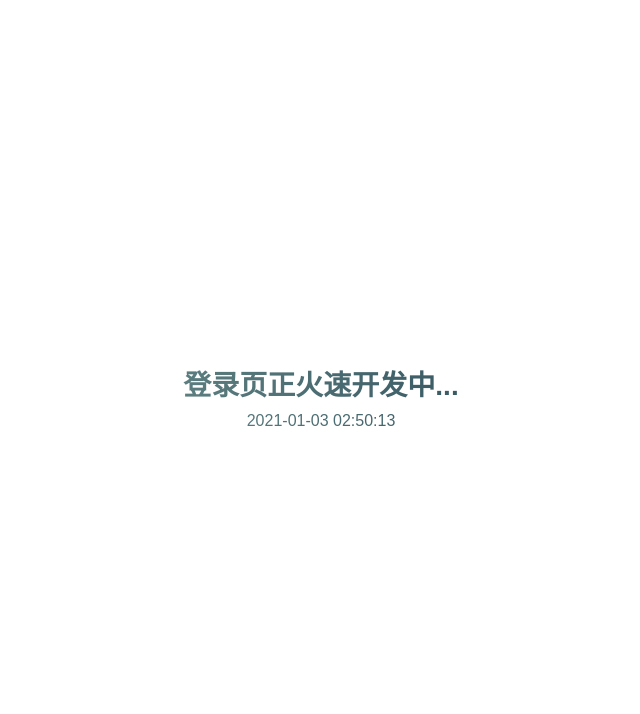
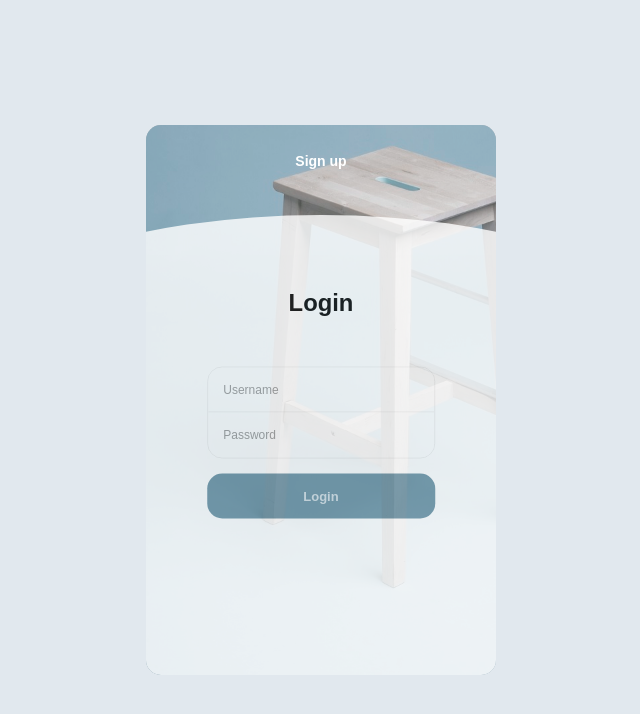
Before and after one commit to zclzone/qs-zone, a Vue app: page /login in a window 1280 px wide. Shown: the top 714 px of the page, without its empty margins (319-959 px from the left). Built offline with nearby package versions, Linux system fonts and the light colour scheme; a small style sheet from the web is missing.

Commit message:
完善登录页

```diff
--- a/src/utils/request.js
+++ b/src/utils/request.js
@@ -1,5 +1,6 @@
 import axios from 'axios'
 import { getToken } from '@/utils/cookie'
+import router from '@/router'
 
 const service = axios.create({
   timeout: 30000,
@@ -20,6 +21,7 @@ service.interceptors.request.use(
     const token = getToken()
     if (!token) {
       alert('请登录')
+      router.replace('/login')
       return Promise.reject('未登录')
     }
     config.headers['Authorization'] = token
@@ -32,7 +34,7 @@ service.interceptors.response.use(
   response => response.data,
   async err => {
     if (err.status = '401') {
-      alert('登录过期，请重新登录')
+      console.error(error)
     }
     return Promise.reject(err)
   }
--- a/src/views/home/components/favorites.vue
+++ b/src/views/home/components/favorites.vue
@@ -222,24 +222,50 @@ export default {
       this.favorite = {}
     },
     async getFavorites(id = 1) {
+      try {
+        $loading.show()
         const res = await getCollectionById({ id })
+        $loading.hide()
         if (res.message === 'OK' && res.collection.content) {
           localStorage.setItem('favorites', res.collection.content)
           this.favorites = JSON.parse(res.collection.content)
+        } else {
+          alert(res.message)
+        }
+      } catch (error) {
+        $loading.hide()
+        console.error(error)
       }
     },
     async syncToLocal() {
+      try {
+        $loading.show()
         const res = await getCollectionByUserId()
+        $loading.hide()
         if (res.message === 'OK') {
           this.favorites = JSON.parse(res.collection.content)
           alert('同步成功')
+        } else {
+          alert(res.message)
+        }
+      } catch (error) {
+        $loading.hide()
+        console.error(error)
       }
     },
     async syncToRemote() {
+      try {
+        $loading.show()
         const res = await updateCollection({
           content: localStorage.getItem('favorites'),
         })
         alert(res.message)
+
+        $loading.hide()
+      } catch (error) {
+        $loading.hide()
+        console.error(error)
+      }
     },
   },
 }
--- a/src/views/login/index.vue
+++ b/src/views/login/index.vue
@@ -1,14 +1,75 @@
 <template>
   <div class="view">
-    <helloworld msg="登录页正火速开发中..." />
+    <div class="form">
+      <div class="signup" :class="{ 'slide-up': page === 'login' }">
+        <h2 class="form-title" id="signup" @click="page = 'signup'">Sign up</h2>
+        <div class="form-holder">
+          <input type="text" class="input" placeholder="Name" />
+          <input type="email" class="input" placeholder="Email" />
+          <input type="password" class="input" placeholder="Password" />
+        </div>
+        <button class="submit-btn">Sign up</button>
+      </div>
+      <div class="login" :class="{ 'slide-up': page === 'signup' }">
+        <div class="center">
+          <h2 class="form-title" id="login" @click="page = 'login'">Login</h2>
+          <div class="form-holder">
+            <input
+              v-model="loginInfo.name"
+              type="text"
+              class="input"
+              placeholder="Username"
+            />
+            <input
+              v-model="loginInfo.password"
+              type="password"
+              class="input"
+              placeholder="Password"
+            />
+          </div>
+          <button class="submit-btn" @click="handleLogin">Login</button>
+        </div>
+      </div>
+    </div>
   </div>
 </template>
 
 <script>
-import helloworld from '@/components/helloworld'
+import { login, register } from '@/api/auth'
+import { getToken, setToken } from '@/utils/cookie'
 export default {
-  components: {
-    helloworld,
+  data() {
+    return {
+      page: 'login',
+      loginInfo: {
+        name: '',
+        password: '',
+      },
+    }
+  },
+  methods: {
+    async handleLogin() {
+      const { name, password } = this.loginInfo
+      if (!name || !password) {
+        alert('请输入用户名和密码')
+        return
+      }
+      try {
+        $loading.show()
+        const res = await login({ name, password: +password })
+        $loading.hide()
+        if (res.code === 0) {
+          const token = 'Bearer ' + res.token
+          setToken(token)
+          this.$router.push('/')
+        } else {
+          alert(res.message)
+        }
+      } catch (error) {
+        $loading.hide()
+        console.error(error)
+      }
+    },
   },
 }
 </script>
@@ -16,5 +77,272 @@ export default {
 <style lang="scss" scoped>
 .view {
   height: 100%;
+  background-color: #e1e8ee;
+  display: flex;
+  align-items: center;
+  justify-content: center;
+  .form {
+    background-color: #222;
+    background-color: rgba($color: #000000, $alpha: 0.3);
+    border-radius: 15px;
+    height: 550px;
+    width: 350px;
+    position: relative;
+    overflow: hidden;
+
+    &::after {
+      content: '';
+      opacity: 0.8;
+      position: absolute;
+      top: 0;
+      right: 0;
+      bottom: 0;
+      left: 0;
+      background-repeat: no-repeat;
+      background-position: left bottom;
+      background-size: 500px;
+      background-image: url('~@/assets/images/login_bg.jpg');
+    }
+
+    .signup {
+      position: absolute;
+      top: 50%;
+      left: 50%;
+      transform: translate(-50%, -50%);
+      -webkit-transform: translate(-50%, -50%);
+      width: 65%;
+      z-index: 5;
+      transition: all 0.8s ease;
+      -webkit-transition: all 0.8s ease;
+
+      &.slide-up {
+        top: 5%;
+        transform: translate(-50%, 0%);
+        -webkit-transform: translate(-50%, 0%);
+        transition: all 0.8s ease;
+        -webkit-transition: all 0.8s ease;
+      }
+
+      &.slide-up .form-holder,
+      &.slide-up .submit-btn {
+        opacity: 0;
+        visibility: hidden;
+      }
+
+      &.slide-up .form-title {
+        font-size: 1em;
+        cursor: pointer;
+      }
+
+      &.slide-up .form-title span {
+        margin-right: 5px;
+        opacity: 1;
+        visibility: visible;
+        transition: all 0.8s ease;
+        -webkit-transition: all 0.8s ease;
+      }
+
+      .form-title {
+        color: #fff;
+        font-size: 1.7em;
+        text-align: center;
+      }
+
+      .form-holder {
+        border-radius: 15px;
+        background-color: #fff;
+        overflow: hidden;
+        margin-top: 50px;
+        opacity: 0.8;
+        visibility: visible;
+        transition: all 0.8s;
+        -webkit-transition: all 0.8s ease;
+
+        .input {
+          border: 0;
+          outline: none;
+          box-shadow: none;
+          display: block;
+          height: 45px;
+          line-height: 45px;
+          padding: 8px 15px;
+          border-bottom: 1px solid #eee;
+          width: 100%;
+          font-size: 14px;
+
+          &:last-child {
+            border-bottom: none;
+          }
+          &::-webkit-input-placeholder {
+            color: rgba(0, 0, 0, 0.4);
+          }
+        }
+      }
+
+      .submit-btn {
+        background-color: rgba(0, 0, 0, 0.4);
+        color: rgba(256, 256, 256, 0.7);
+        border: 0;
+        border-radius: 15px;
+        display: block;
+        margin: 15px auto;
+        padding: 15px 45px;
+        width: 100%;
+        font-size: 13px;
+        font-weight: bold;
+        cursor: pointer;
+        opacity: 1;
+        visibility: visible;
+        transition: all 0.8s;
+        -webkit-transition: all 0.8s ease;
+
+        &:hover {
+          transition: all 0.8s ease;
+          background-color: rgba(0, 0, 0, 0.8);
+        }
+      }
+    }
+
+    .login {
+      position: absolute;
+      opacity: 0.8;
+      top: 20%;
+      left: 0;
+      right: 0;
+      bottom: 0;
+      background-color: #fff;
+      z-index: 5;
+      transition: all 0.8s ease;
+      -webkit-transition: all 0.8s ease;
+
+      &::before {
+        content: '';
+        position: absolute;
+        left: 50%;
+        top: -20px;
+        transform: translate(-50%, 0);
+        -webkit-transform: translate(-50%, 0);
+        background-color: #fff;
+        width: 200%;
+        height: 250px;
+        border-radius: 50%;
+        z-index: 4;
+        transition: all 0.8s ease;
+        -webkit-transition: all 0.8s ease;
+      }
+
+      .center {
+        position: absolute;
+        top: calc(50% - 10%);
+        left: 50%;
+        transform: translate(-50%, -50%);
+        -webkit-transform: translate(-50%, -50%);
+        width: 65%;
+        z-index: 5;
+        transition: all 0.8s ease;
+        -webkit-transition: all 0.8s ease;
+
+        .form-title {
+          color: #000;
+          font-size: 1.7em;
+          text-align: center;
+        }
+
+        .form-holder {
+          border-radius: 15px;
+          background-color: #fff;
+          border: 1px solid #eee;
+          overflow: hidden;
+          margin-top: 50px;
+
+          visibility: visible;
+          transition: all 0.8s ease;
+          -webkit-transition: all 0.8s ease;
+
+          .input {
+            border: 0;
+            outline: none;
+            box-shadow: none;
+            display: block;
+            height: 45px;
+            line-height: 45px;
+            padding: 8px 15px;
+            border-bottom: 1px solid #eee;
+            width: 100%;
+            font-size: 12px;
+
+            &:last-child {
+              border-bottom: 0;
+            }
+            &::-webkit-input-placeholder {
+              color: rgba(0, 0, 0, 0.4);
+            }
+          }
+        }
+
+        .submit-btn {
+          background-color: #6b92a4;
+          color: rgba(256, 256, 256, 0.7);
+          border: 0;
+          border-radius: 15px;
+          display: block;
+          margin: 15px auto;
+          padding: 15px 45px;
+          width: 100%;
+          font-size: 13px;
+          font-weight: bold;
+          cursor: pointer;
+          opacity: 1;
+          visibility: visible;
+          transition: all 0.8s ease;
+          -webkit-transition: all 0.8s ease;
+
+          &:hover {
+            transition: all 0.8s ease;
+            background-color: rgba(0, 0, 0, 0.8);
+          }
+        }
+      }
+
+      &.slide-up {
+        top: 90%;
+        transition: all 0.8s ease;
+        -webkit-transition: all 0.8s ease;
+      }
+
+      &.slide-up .center {
+        top: 10%;
+        transform: translate(-50%, 0%);
+        -webkit-transform: translate(-50%, 0%);
+        transition: all 0.8s ease;
+        -webkit-transition: all 0.8s ease;
+      }
+
+      &.slide-up .form-holder,
+      &.slide-up .submit-btn {
+        opacity: 0;
+        visibility: hidden;
+        transition: all 0.8s ease;
+        -webkit-transition: all 0.8s ease;
+      }
+
+      &.slide-up .form-title {
+        font-size: 1em;
+        margin: 0;
+        padding: 0;
+        cursor: pointer;
+        transition: all 0.8s ease;
+        -webkit-transition: all 0.8s ease;
+      }
+
+      &.slide-up .form-title span {
+        margin-right: 5px;
+        opacity: 1;
+        visibility: visible;
+        transition: all 0.8s ease;
+        -webkit-transition: all 0.8s ease;
+      }
+    }
+  }
 }
 </style>
```
Also changed, not shown: src/assets/images/avatar.jpg (deleted), src/assets/images/login_bg.jpg (added). Lines whose indentation alone changed are shown as unchanged.
